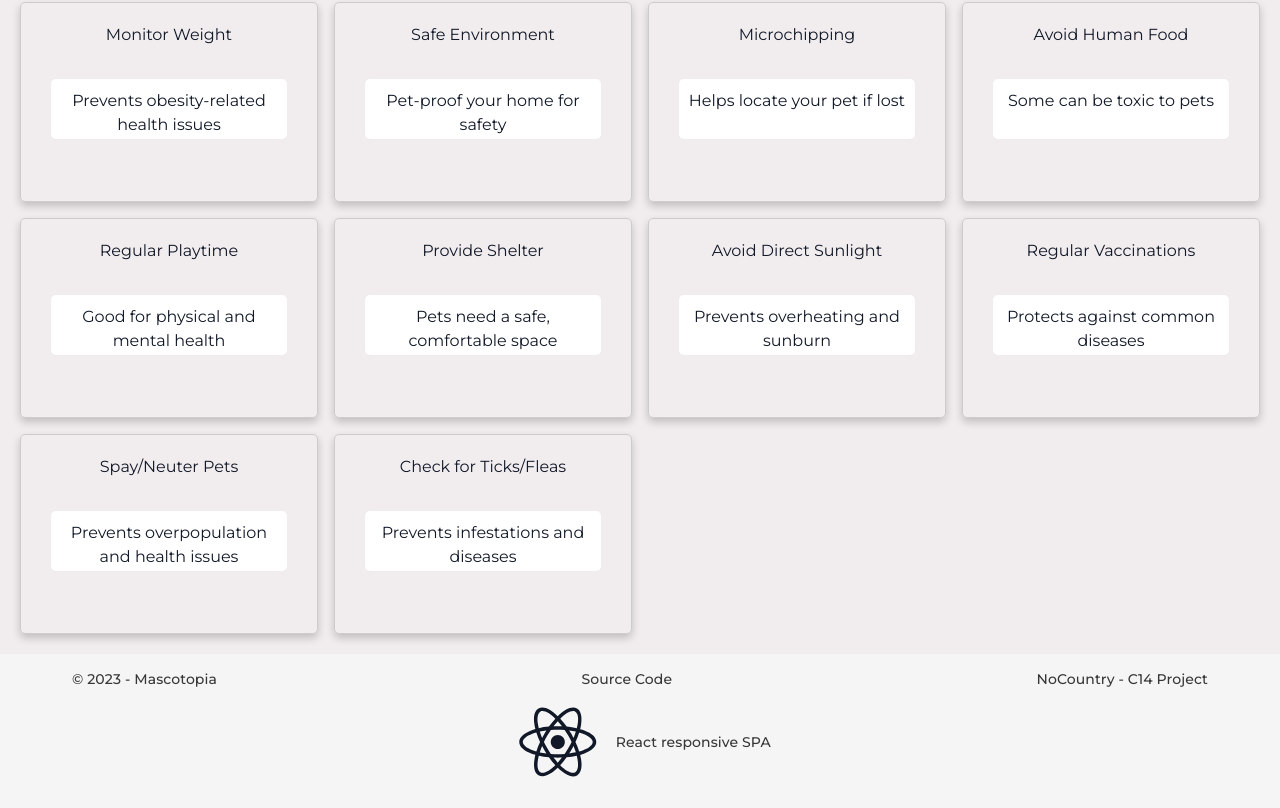
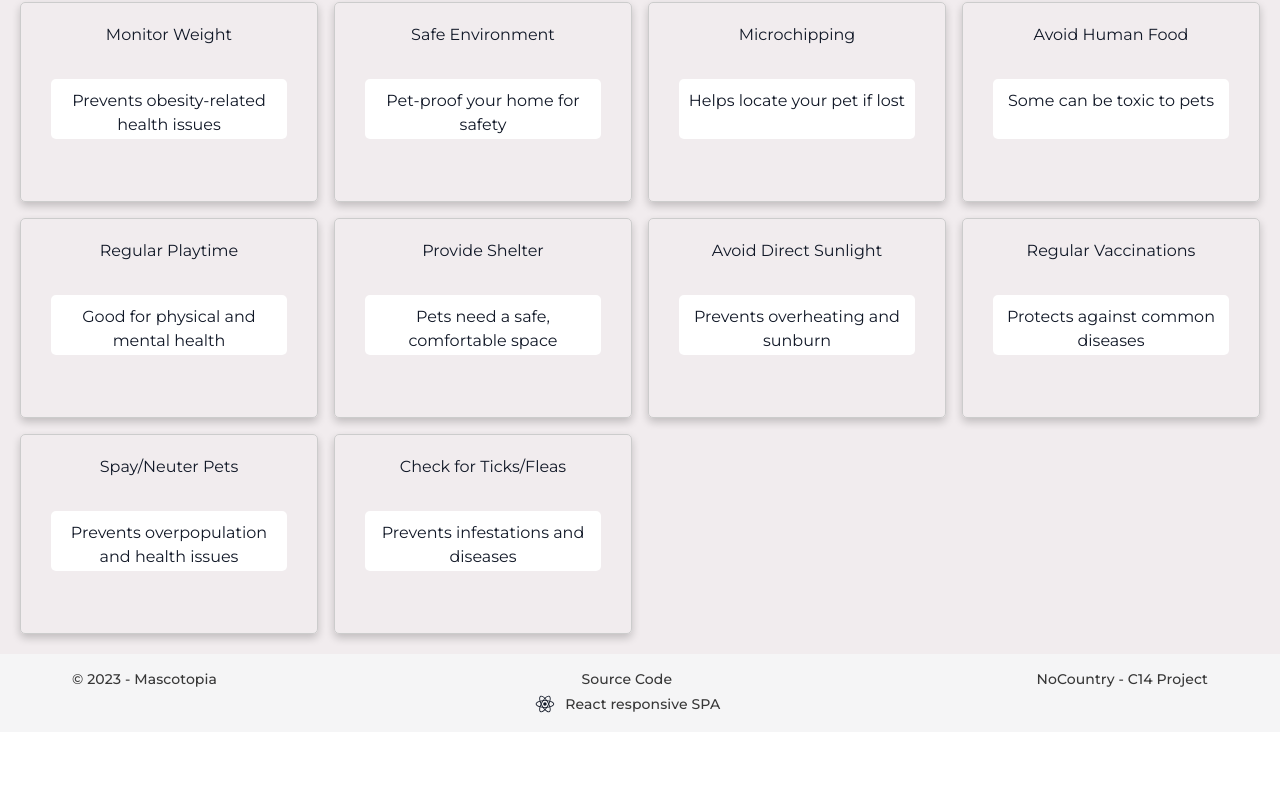
Before and after one commit to No-Country/c14-58-react-node, a React (Vite) app in the folder front/: page /mascotop-IA in a window 1280 px wide. Shown: the part 1335-2143 px from the top of the page. After the commit the page ends 2067 px from the top, so only its background shows below. Built offline with nearby package versions, Linux system fonts and the light colour scheme.

Commit message:
FIXED svg

```diff
--- a/front/src/components/PromptAndResponse/index.jsx
+++ b/front/src/components/PromptAndResponse/index.jsx
@@ -122,6 +122,7 @@ export default function PromptAndResponse() {
         //   Generating... Please wait
         // </div>
         <svg
+        className="svg-load"
           version="1.1"
           id="L9"
           xmlns="http://www.w3.org/2000/svg"
--- a/front/src/components/PromptAndResponse/prompt.css
+++ b/front/src/components/PromptAndResponse/prompt.css
@@ -1,4 +1,4 @@
-svg{
+.svg-load{
     width: 100px;
     height: 100px;
     margin-left: 25px;
```
